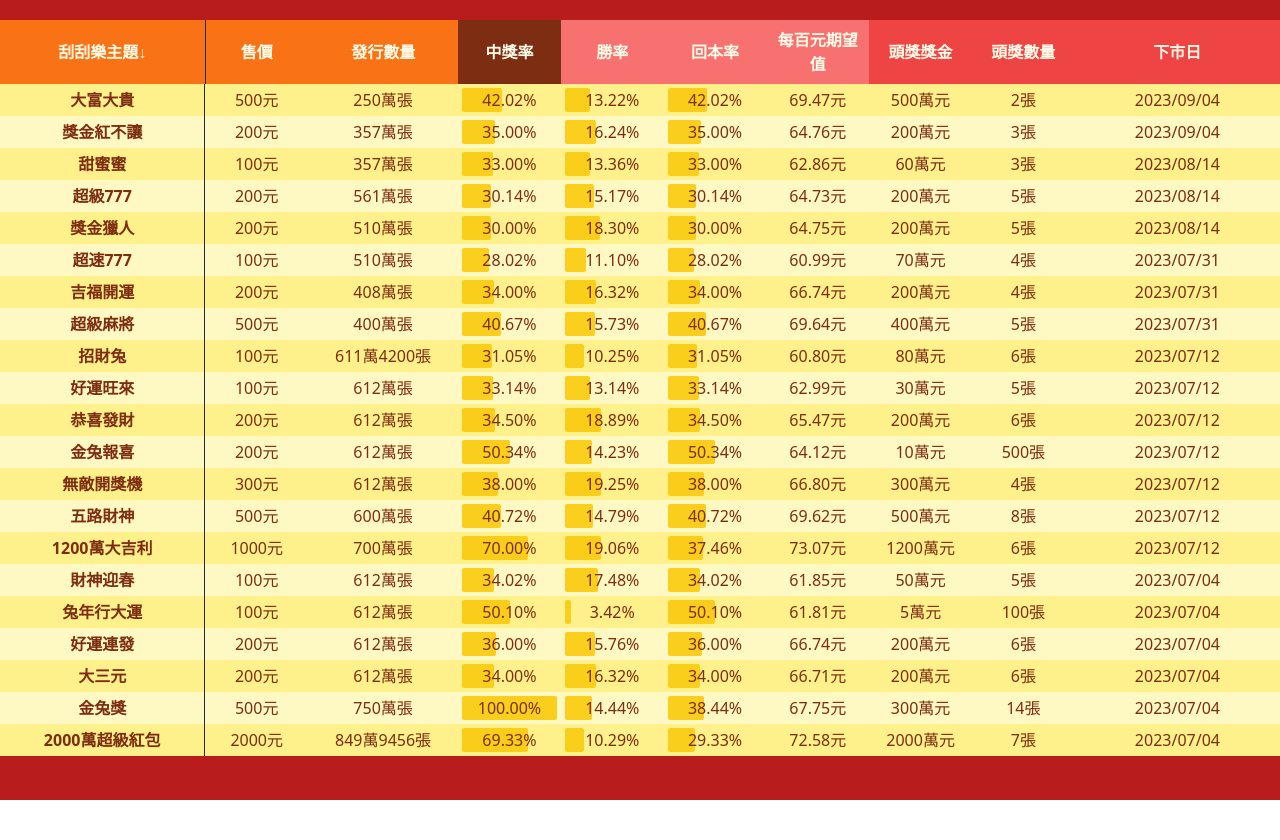
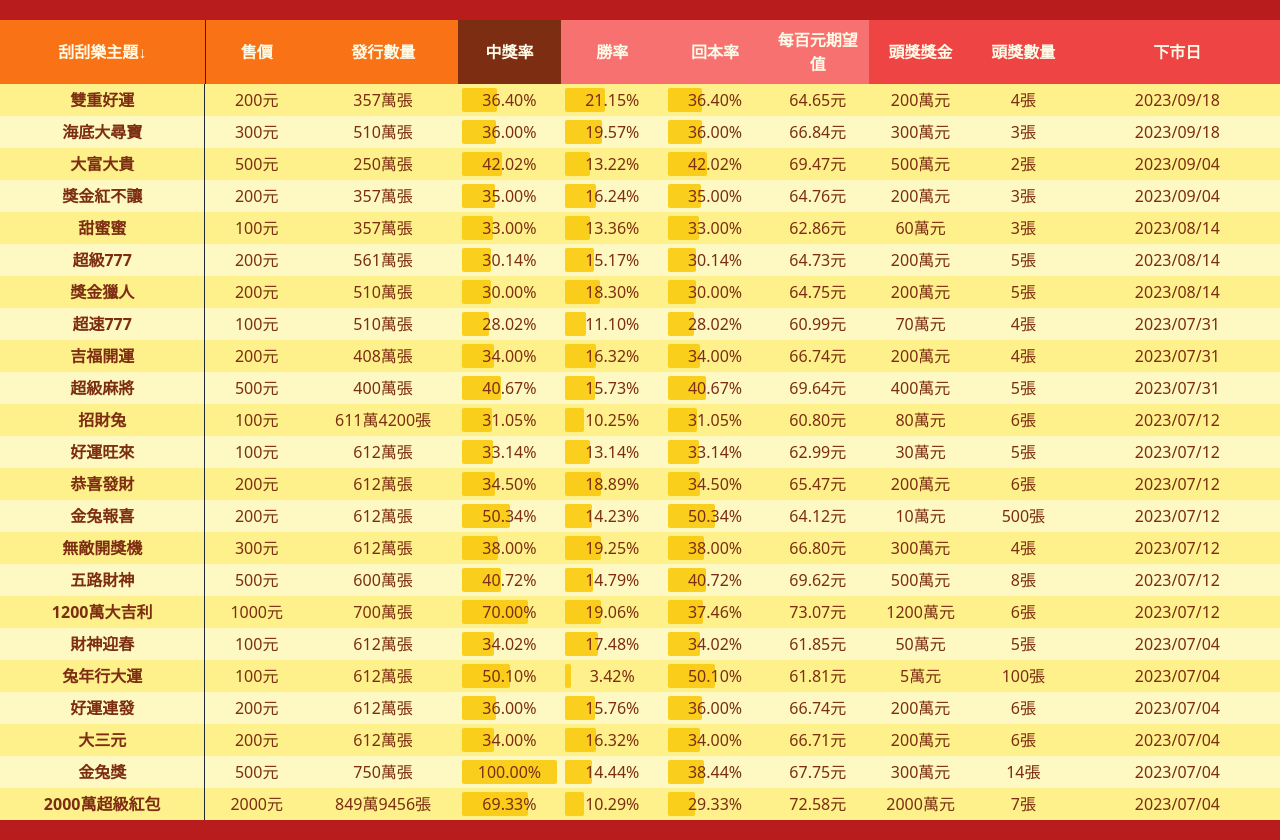
Before and after one commit to r3399r/antares, a React (Create React App) app in the folder frontend/: page / in a window 1280 px wide. Before the commit the page ends 800 px from the top, so only its background shows below. Built offline with nearby package versions, Linux system fonts and the light colour scheme.

Commit message:
new instant

```diff
--- a/frontend/src/constant/Instant.ts
+++ b/frontend/src/constant/Instant.ts
@@ -1,6 +1,44 @@
 import { Instant } from 'src/model/Instant';
 
 export const instants: Instant[] = [
+  {
+    id: '4618',
+    topic: '雙重好運',
+    cost: 200,
+    total: 3570000,
+    closeDate: '2023/09/18',
+    structure: [
+      { prize: 2000000, count: 4 },
+      { prize: 30000, count: 50 },
+      { prize: 10000, count: 155 },
+      { prize: 5000, count: 1123 },
+      { prize: 3000, count: 4650 },
+      { prize: 2000, count: 9282 },
+      { prize: 1000, count: 98610 },
+      { prize: 500, count: 74247 },
+      { prize: 300, count: 566905 },
+      { prize: 200, count: 544337 },
+    ],
+  },
+  {
+    id: '4617',
+    topic: '海底大尋寶',
+    cost: 300,
+    total: 5100000,
+    closeDate: '2023/09/18',
+    structure: [
+      { prize: 3000000, count: 3 },
+      { prize: 100000, count: 22 },
+      { prize: 10000, count: 30 },
+      { prize: 5000, count: 1339 },
+      { prize: 2000, count: 14268 },
+      { prize: 1500, count: 37743 },
+      { prize: 1000, count: 357827 },
+      { prize: 600, count: 190593 },
+      { prize: 500, count: 396035 },
+      { prize: 300, count: 838045 },
+    ],
+  },
   {
     id: '4616',
     topic: '大富大貴',
```
